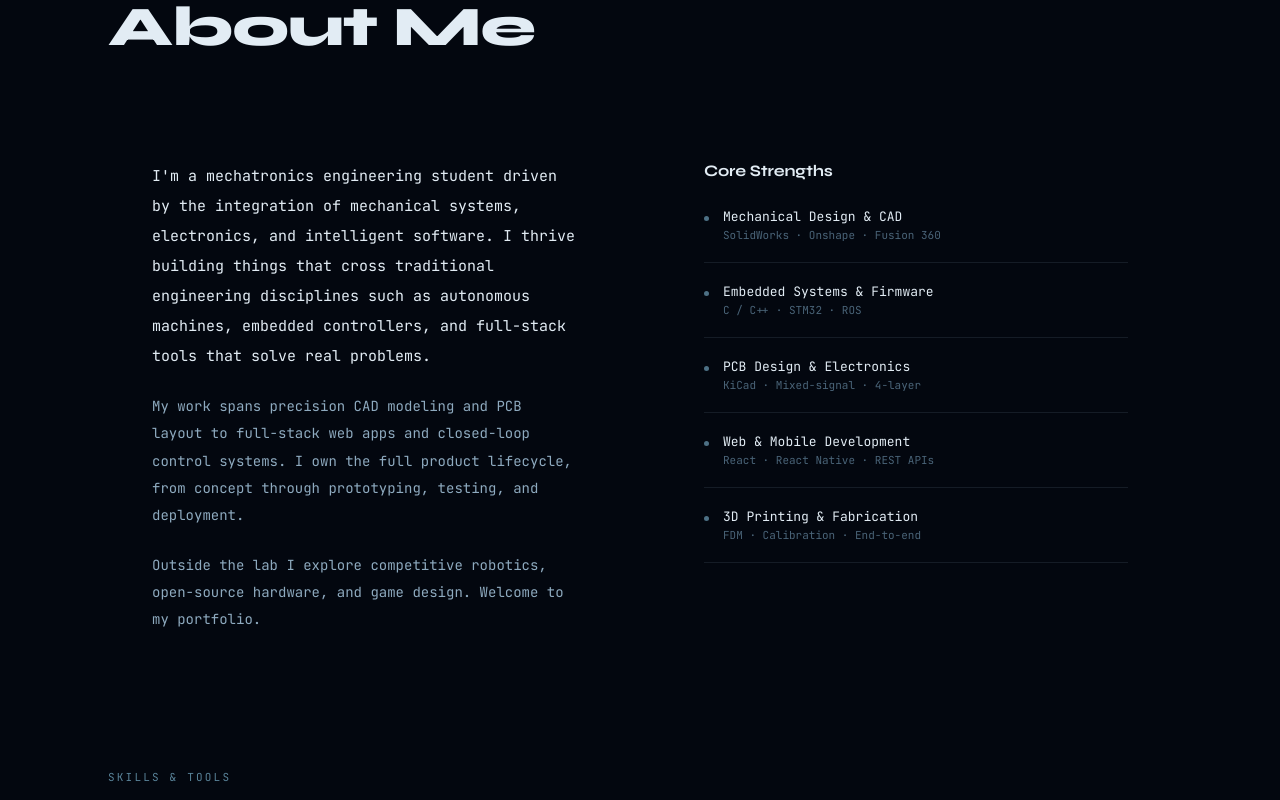
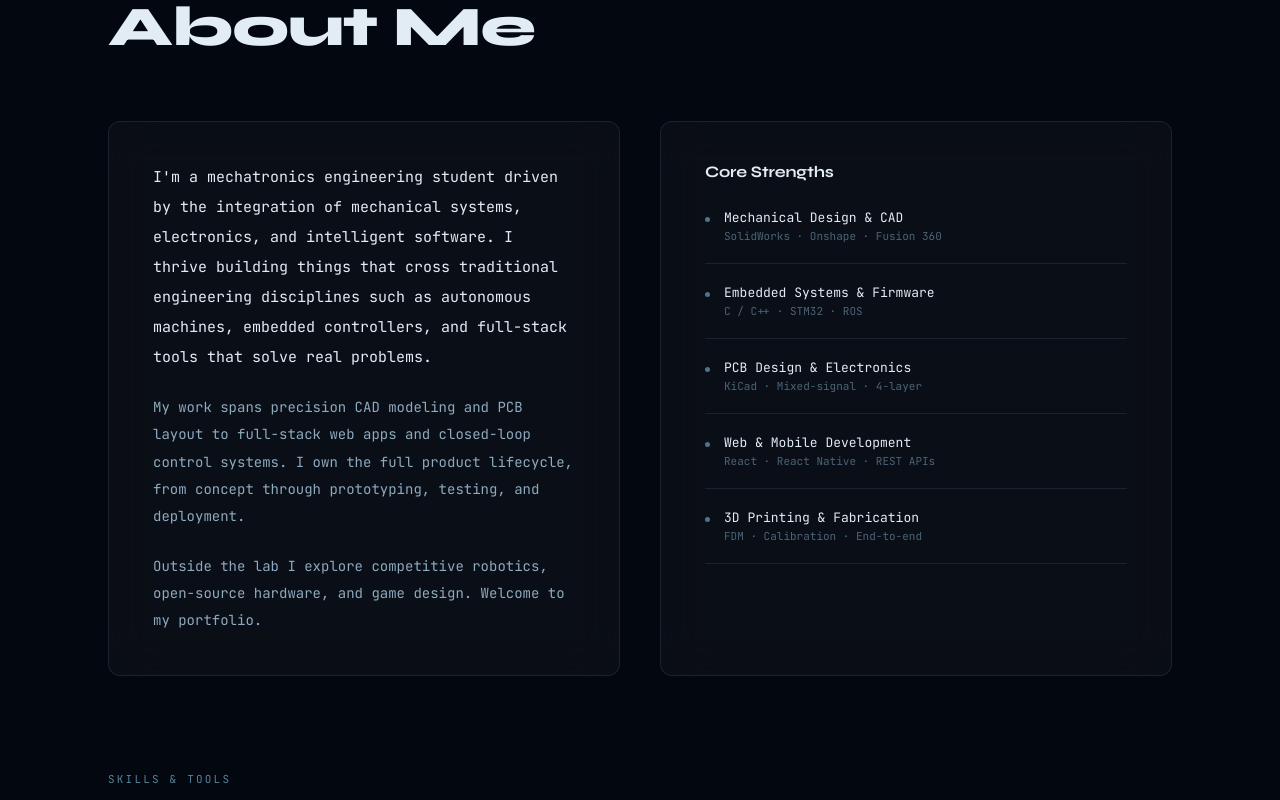
Before and after one commit to coding-muggle/Interactive-Personal-Portfolio-Website, a React (Vite) app: page / in a window 1280 px wide. Shown: the part 920-1720 px from the top of the page. Built offline with nearby package versions, Linux system fonts and the light colour scheme.

Commit message:
Contact Me Update

```diff
--- a/src/App.jsx
+++ b/src/App.jsx
@@ -10,8 +10,8 @@ export default function App() {
   return (
     <>
       {/* Global UI */}
-      {/* <Cursor /> */}
-      {/* <StarField /> */}
+      <Cursor />
+      <StarField />
       <Nav />
 
       {/* Page */}
--- a/src/styles/global.css
+++ b/src/styles/global.css
@@ -100,6 +100,15 @@ body {
   color: var(--text);
   line-height: 1.05;
   letter-spacing: -0.02em;
+}
+
+/* ─── Glass panel ─────────────────────────────────── */
+.glass {
+  background: var(--surface);
+  backdrop-filter: blur(24px);
+  -webkit-backdrop-filter: blur(24px);
+  border: 1px solid var(--border);
+  border-radius: var(--radius);
 }
 
 /* ─── Section wrapper ─────────────────────────────── */
```
